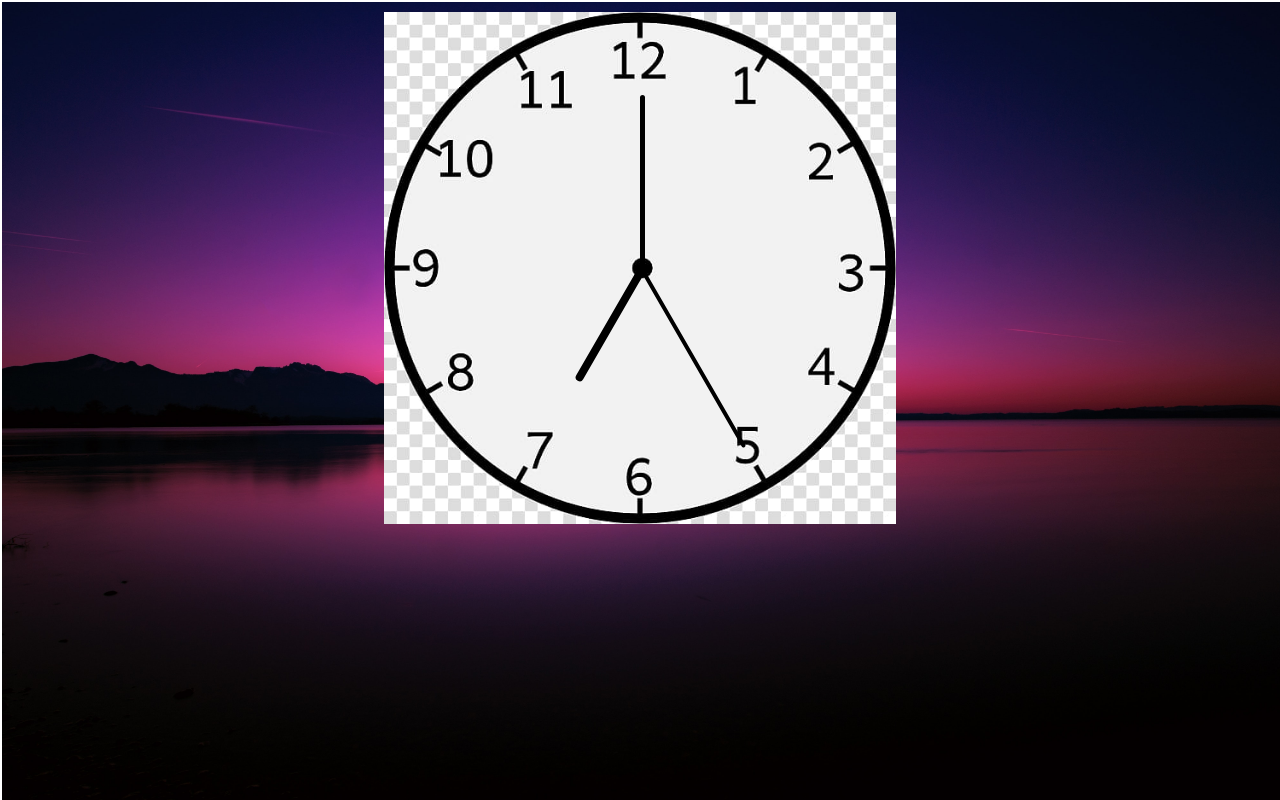
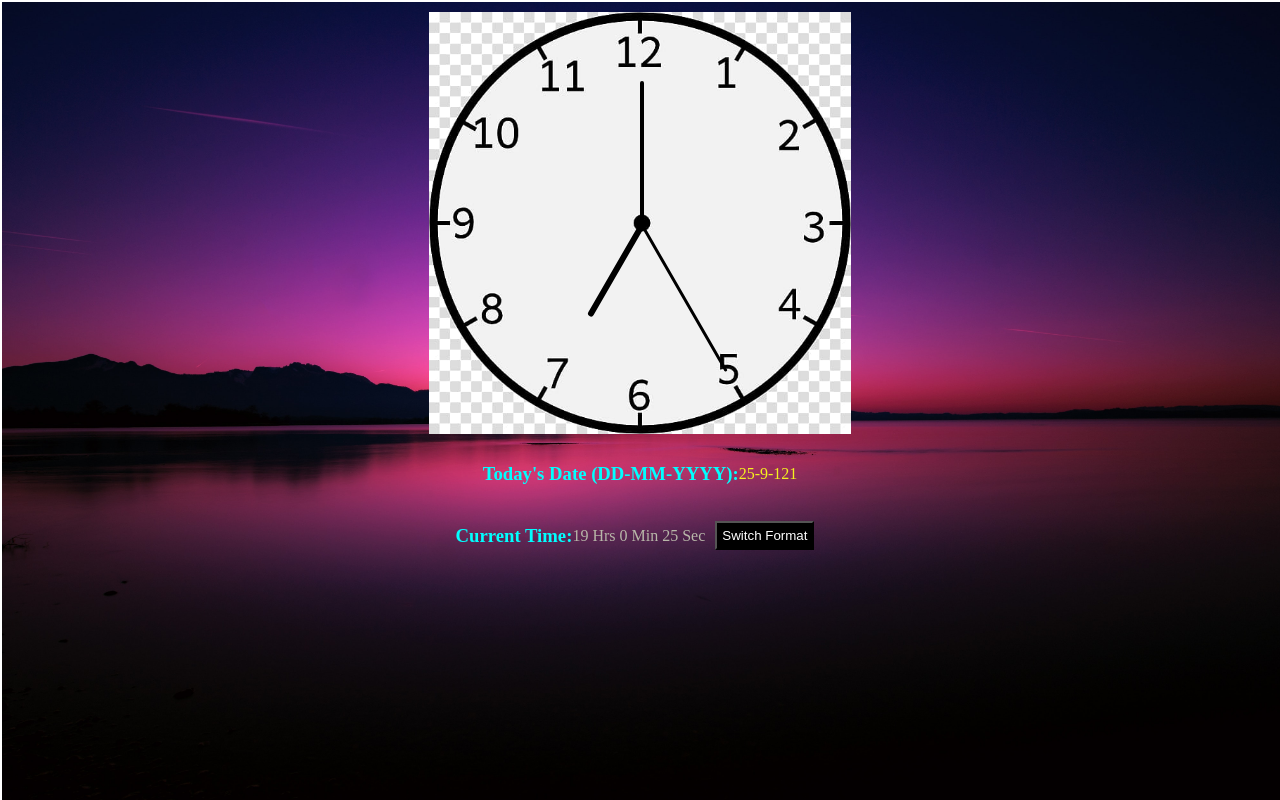
Before and after one commit to Pratiksdeshpande/Analog_Clock, a plain HTML site: page index.html in a window 1280 px wide. Drawn offline with Linux system fonts and the light colour scheme.

Commit message:
Add digital clock to webpage

```diff
--- a/index.css
+++ b/index.css
@@ -1,19 +1,22 @@
 body{
     margin: 1px;
     padding: 1px;
+    /* z-index: -1; */
+    /* background-image: url(/Assets/calm-body-of-water-1363876.jpg); */
 }
 body img{
     position:fixed;
     width :100%;
     height:100%;
+    z-index: -1;
 }
 #clock_container{
     position: relative;
 
     background-image: url(/Assets/Clock.png);
     background-size: 100%;
-    width: 40vw;
-    height: 40vw;
+    width: 33vw;
+    height: 33vw;
     margin: 10px auto;
 }
 #hour, #minute, #second{
@@ -42,3 +45,38 @@ body img{
     left: 50.05%;
     background:rgb(0, 0, 0);
     }
+/* CSS for Digital clock */
+#digital_clock{
+
+    display: flex;
+    justify-content: center;
+    align-items: center;
+    color: rgb(184, 183, 169);
+}
+h3{
+    color: aqua;
+}
+#Todays_Date{
+    color: rgb(245, 241, 30);
+    display: flex;
+    justify-content: center;
+    align-items: center;
+    margin: 2px;
+}
+#hr{
+    display: flex;
+    justify-content: center;
+    align-items: center;
+}
+button{
+    margin: 5px 10px;
+    padding: 5px;
+    background: #000;
+    color: white;
+    cursor: pointer;
+}
+button:hover{
+    background: rgb(255, 255, 255);
+    color: rgb(0, 0, 0);
+    box-shadow: 2px 2px 6px 2px rgb(133, 126, 126);
+}
--- a/index.html
+++ b/index.html
@@ -10,10 +10,25 @@
 </head>
 <body>
     <img src="/Assets/calm-body-of-water-1363876.jpg" alt="1" >
+
     <div id="clock_container">
         <div id="hour"></div>
         <div id="minute"></div>
         <div id="second"></div>
     </div>
+
+    <div id="Todays_Date">
+        <h3>Today's Date (DD-MM-YYYY): </h3>
+        <script>
+            document.write(date+"-"+month+"-"+year);
+        </script>
+    </div>
+    <div id="digital_clock">
+        <br><br>
+        <div id="hr"></div>
+        <div id="switch_format">
+            <button>Switch Format</button>
+        </div>
+    </div>
 </body>
 </html>
--- a/index.js
+++ b/index.js
@@ -3,6 +3,9 @@ setInterval(() => {
     htime = d.getHours();
     mtime = d.getMinutes();
     stime = d.getSeconds();
+
+    document.getElementById('hr').innerHTML = "<h3>Current Time: </h3> "+ htime + " Hrs " + mtime+" Min "+ stime+" Sec";
+
 
     hrotation = (30*htime) + (mtime/2);
     mrotation = 6*mtime;
@@ -11,5 +14,8 @@ setInterval(() => {
     hour.style.transform = `rotate(${hrotation}deg)`;
     minute.style.transform = `rotate(${mrotation}deg)`;
     second.style.transform = `rotate(${srotation}deg)`;
-
 }, 1000);
+d = new Date();
+date = d.getDate();
+month = d.getMonth();
+year = d.getYear();
```
